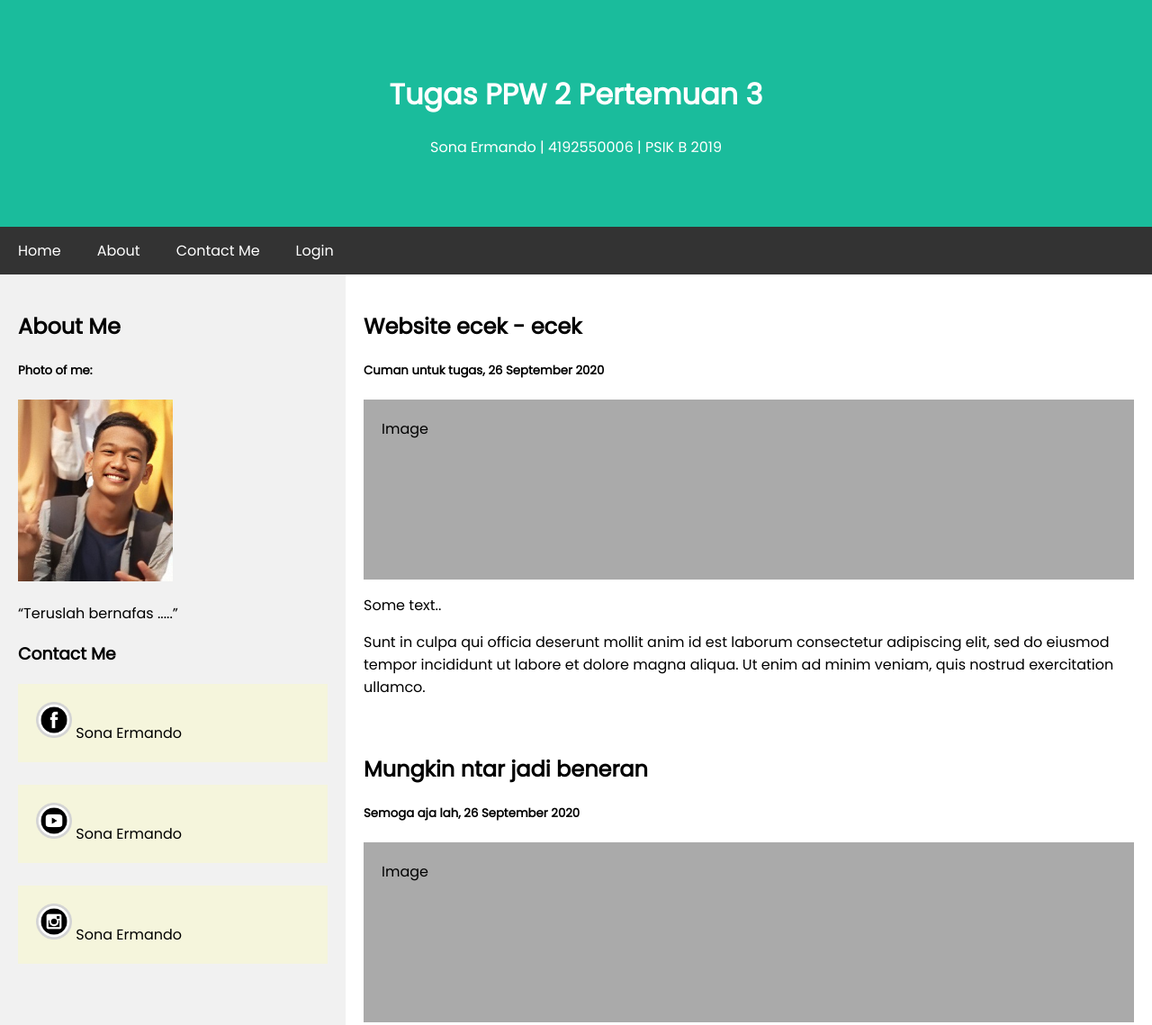
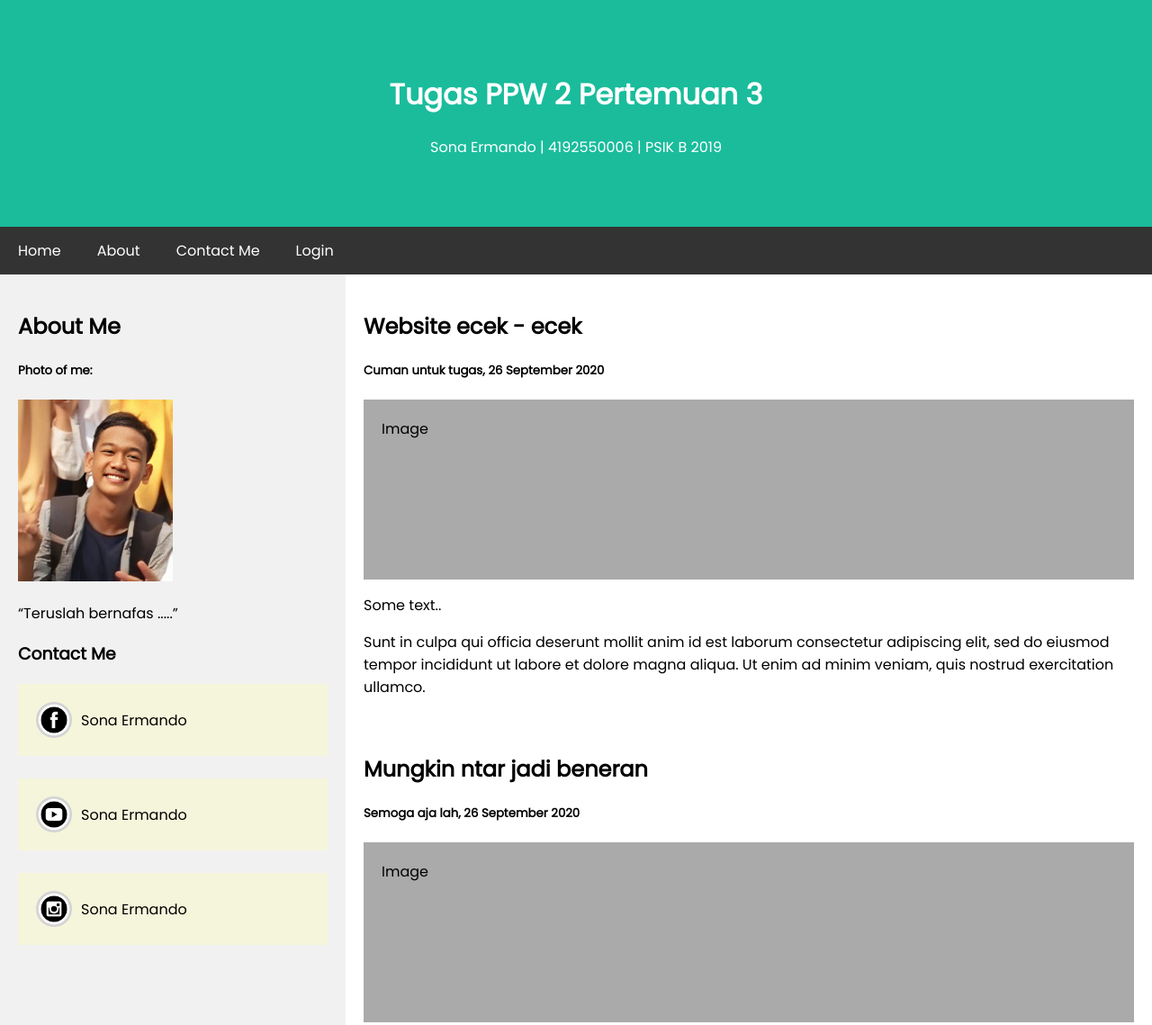
Before and after one commit to sonex23/TugasPakInsan, a plain HTML site: page index.html in a window 1280 px wide. Shown: the top 1139 px of the page at 90% size. Drawn offline with Linux system fonts and the light colour scheme.

Commit message:
add style class icon

```diff
--- a/index.html
+++ b/index.html
@@ -82,6 +82,13 @@
                 flex-direction: column;
             }
         }
+        .icon {
+            display: flex;
+            align-items: center;
+        }
+        .icon img {
+            margin-right: 10px;
+        }
     </style>
 </head>
 
@@ -106,8 +113,11 @@
             <img src="./img/Sona.jpeg" alt="Foto Sona" style="width:50%;">
             <p><q>Teruslah bernafas .....</q></p>
             <h3>Contact Me</h3>
-            <div class="icon" style=""><img src="./img/1.png" alt="" style="height:40px"> Sona Ermando
+
+            <div class="icon" style="">
+                <img src="./img/1.png" alt="" style="height:40px"> Sona Ermando
             </div><br>
+
             <div class="icon" style=""><img src="./img/4.png" alt="" style="height:40px"> Sona Ermando
             </div><br>
             <div class="icon" style=""><img src="./img/3.png" alt="" style="height:40px"> Sona Ermando
```
